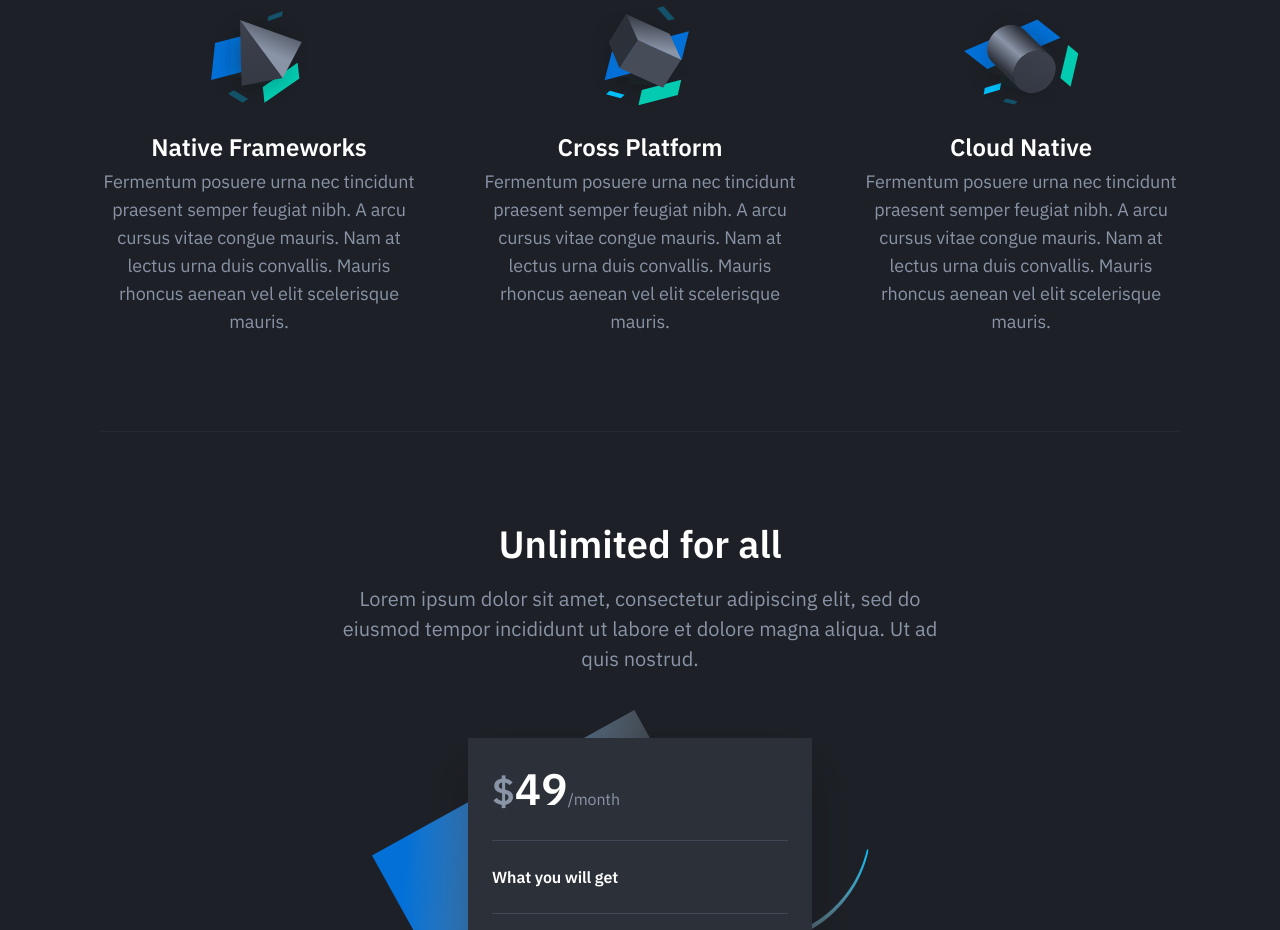
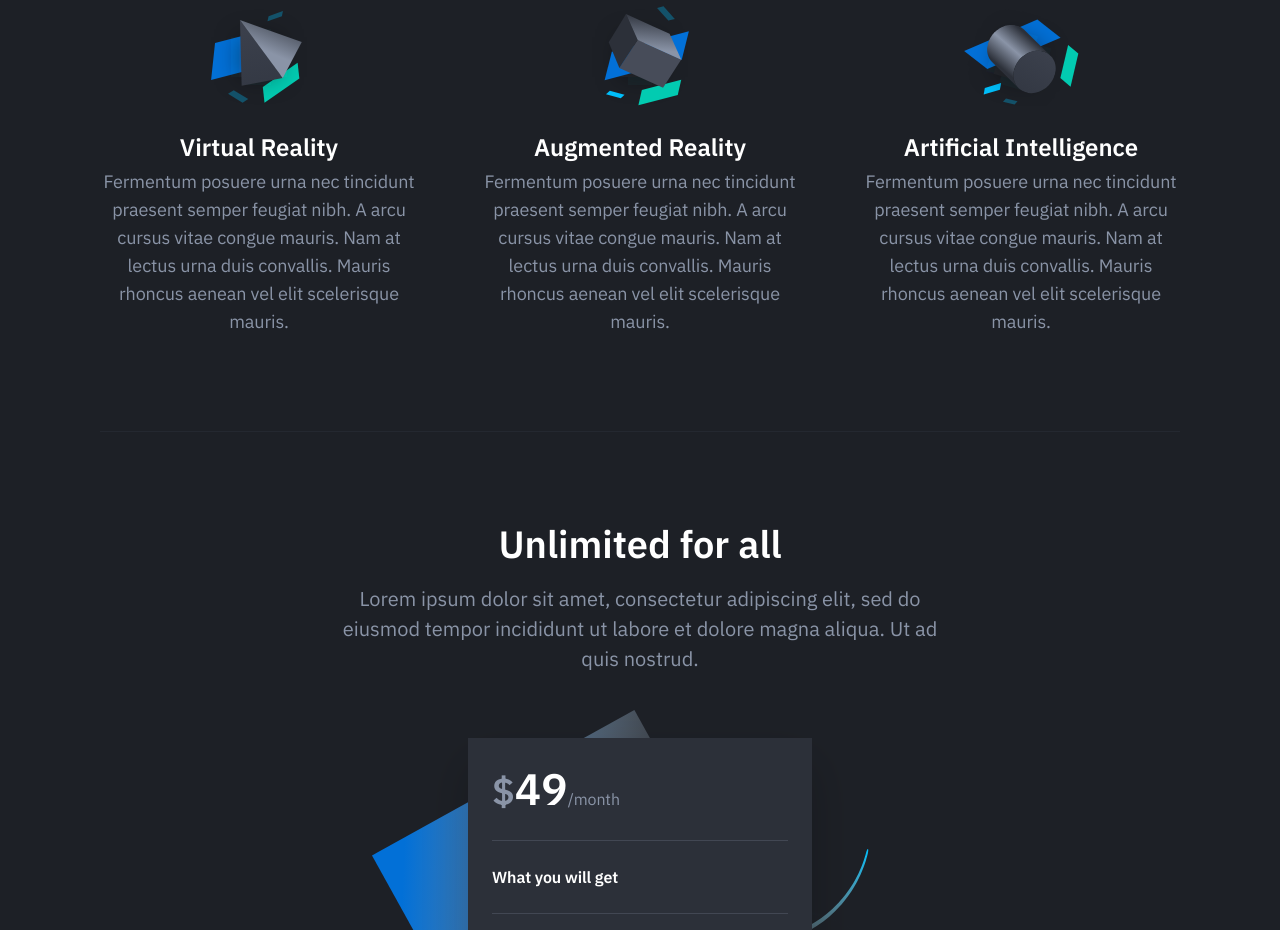
Before and after one commit to xequaltoinfinity/xequaltoinfinity.github.io, a plain HTML site: page index.html in a window 1280 px wide. Shown: the part 1180-2110 px from the top of the page. Drawn offline with nearby package versions, Linux system fonts and the light colour scheme.

Commit message:
new changes para headings

```diff
--- a/index.html
+++ b/index.html
@@ -187,7 +187,7 @@
 											/>
 										</div>
 										<h4 class="feature-title mt-24">
-											Native Frameworks
+											Virtual Reality
 										</h4>
 										<p class="text-sm mb-0">
 											Fermentum posuere urna nec tincidunt
@@ -208,7 +208,7 @@
 											/>
 										</div>
 										<h4 class="feature-title mt-24">
-											Cross Platform
+											Augmented Reality
 										</h4>
 										<p class="text-sm mb-0">
 											Fermentum posuere urna nec tincidunt
@@ -229,7 +229,7 @@
 											/>
 										</div>
 										<h4 class="feature-title mt-24">
-											Cloud Native
+											Artificial Intelligence
 										</h4>
 										<p class="text-sm mb-0">
 											Fermentum posuere urna nec tincidunt
```
